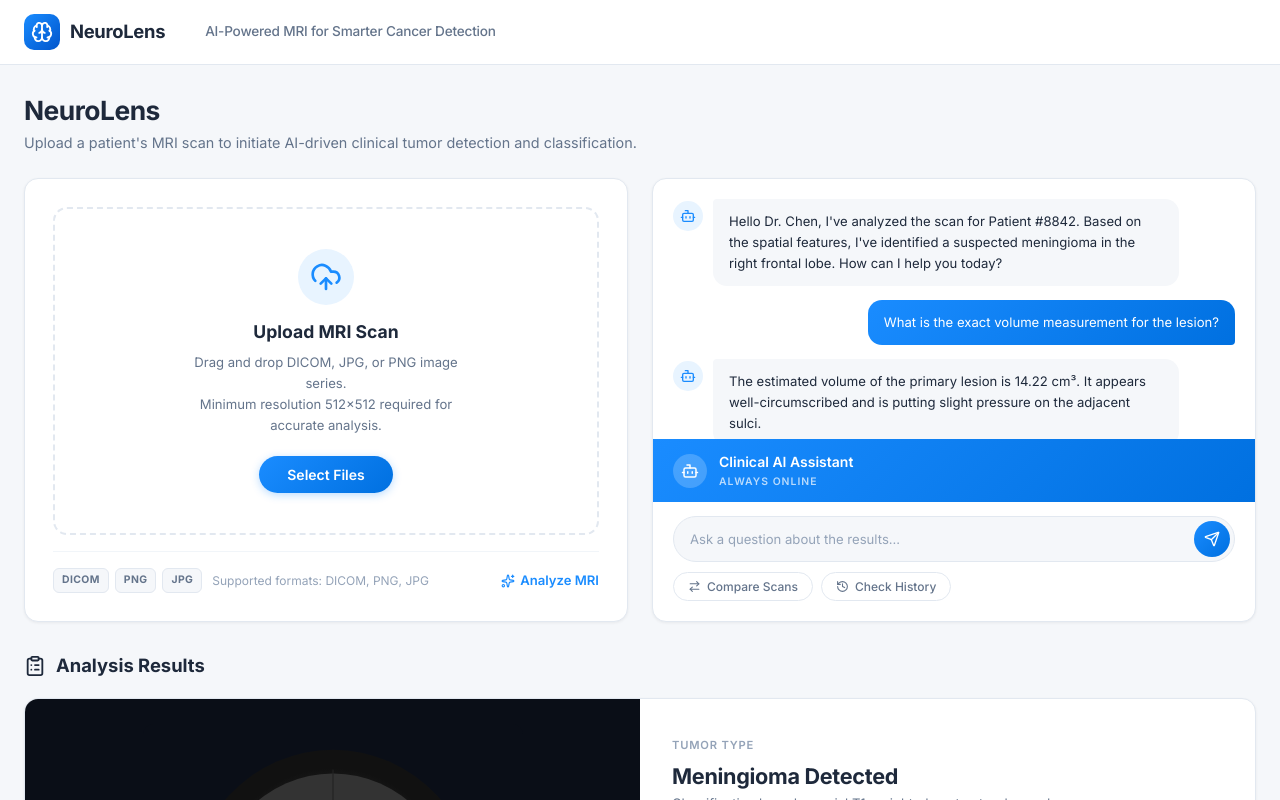
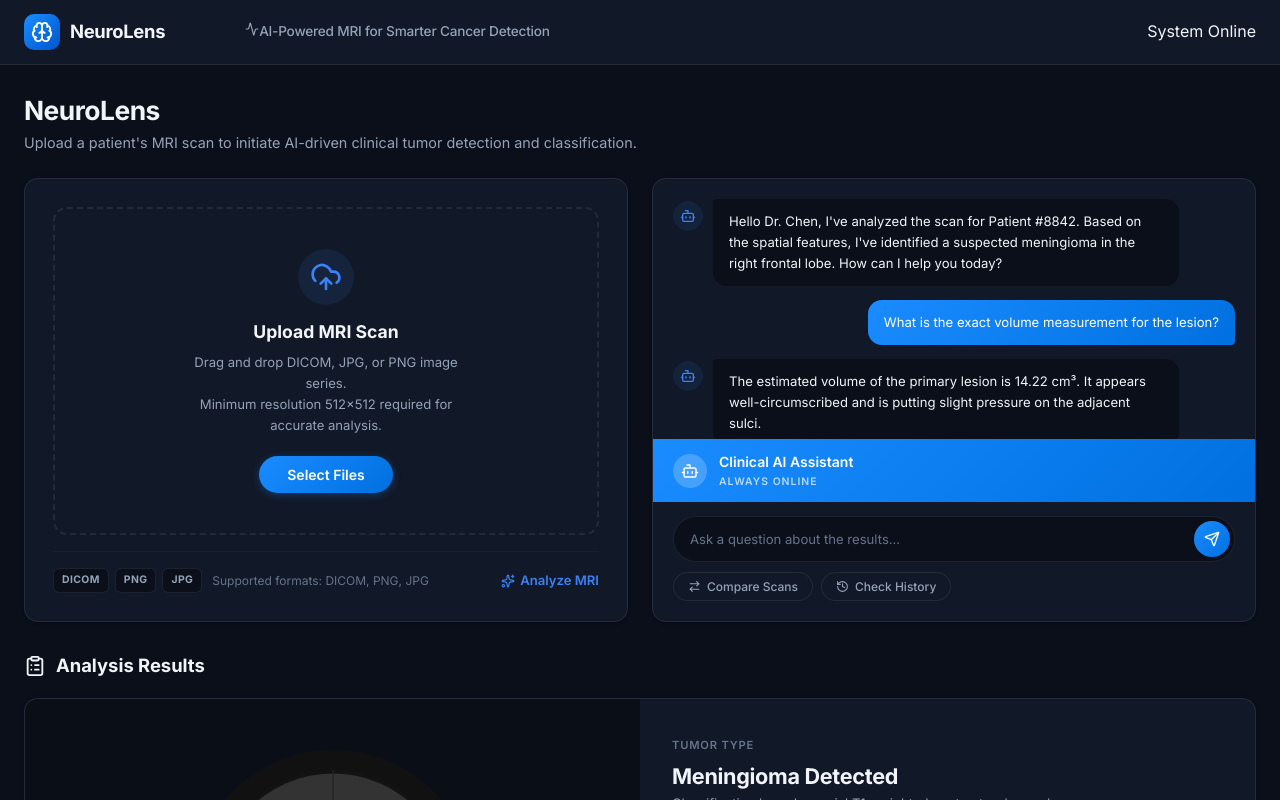
Before and after one commit to specM7/DSGP_Group_33_Brain_Tumor_Predictor, a React (Vite) app in the folder neurolens-dashboard/: page / in a window 1280 px wide. Shown: the top 800 px of the page. Built offline with nearby package versions, Linux system fonts and the light colour scheme.

Commit message:
made a dark mode too

```diff
--- a/neurolens-dashboard/src/components/Navbar.jsx
+++ b/neurolens-dashboard/src/components/Navbar.jsx
@@ -1,4 +1,4 @@
-import { Brain } from 'lucide-react';
+import { Brain, Activity } from 'lucide-react';
 
 export default function Navbar() {
     return (
@@ -11,7 +11,17 @@ export default function Navbar() {
                         </div>
                         <span className="brand-text">NeuroLens</span>
                     </div>
-                    <span className="navbar-caption">AI-Powered MRI for Smarter Cancer Detection</span>
+                    <div className="navbar-divider" />
+                    <span className="navbar-caption">
+                        <Activity size={14} className="caption-icon" />
+                        AI-Powered MRI for Smarter Cancer Detection
+                    </span>
+                </div>
+                <div className="navbar-right">
+                    <div className="navbar-status">
+                        <span className="status-dot" />
+                        <span className="status-label">System Online</span>
+                    </div>
                 </div>
             </div>
         </nav>
--- a/neurolens-dashboard/src/index.css
+++ b/neurolens-dashboard/src/index.css
@@ -1,27 +1,50 @@
-/* ===== CSS Custom Properties ===== */
+/* ===== CSS Custom Properties — Dark Premium Theme ===== */
 :root {
-  --color-primary: #1a8cff;
-  --color-primary-dark: #0070e0;
-  --color-primary-light: #e8f4ff;
+  /* Primary palette */
+  --color-primary: #3b82f6;
+  --color-primary-dark: #2563eb;
+  --color-primary-light: rgba(59, 130, 246, 0.1);
+  --color-primary-glow: rgba(59, 130, 246, 0.25);
+
+  /* Accents */
   --color-accent-green: #22c55e;
   --color-accent-red: #ef4444;
-  --color-bg: #f5f7fa;
-  --color-surface: #ffffff;
-  --color-text: #1e293b;
-  --color-text-secondary: #64748b;
-  --color-text-muted: #94a3b8;
-  --color-border: #e2e8f0;
-  --color-border-light: #f1f5f9;
+  --color-accent-cyan: #06b6d4;
+  --color-accent-purple: #a855f7;
+
+  /* Dark surfaces */
+  --color-bg: #0b0f1a;
+  --color-surface: #111827;
+  --color-surface-raised: #1e293b;
+
+  /* Text */
+  --color-text: #f1f5f9;
+  --color-text-secondary: #94a3b8;
+  --color-text-muted: #64748b;
+
+  /* Borders */
+  --color-border: rgba(255, 255, 255, 0.08);
+  --color-border-light: rgba(255, 255, 255, 0.04);
+  --color-border-glow: rgba(59, 130, 246, 0.2);
+
+  /* Typography */
   --font-family: 'Inter', system-ui, -apple-system, sans-serif;
+
+  /* Radius */
   --radius-sm: 6px;
   --radius-md: 10px;
   --radius-lg: 14px;
   --radius-xl: 20px;
   --radius-full: 9999px;
-  --shadow-sm: 0 1px 3px rgba(0, 0, 0, 0.06);
-  --shadow-md: 0 4px 12px rgba(0, 0, 0, 0.08);
-  --shadow-lg: 0 8px 30px rgba(0, 0, 0, 0.1);
-  --transition: 0.2s ease;
+
+  /* Shadows — glow-style for dark mode */
+  --shadow-sm: 0 1px 3px rgba(0, 0, 0, 0.3), 0 0 8px rgba(59, 130, 246, 0.03);
+  --shadow-md: 0 4px 16px rgba(0, 0, 0, 0.4), 0 0 20px rgba(59, 130, 246, 0.05);
+  --shadow-lg: 0 8px 30px rgba(0, 0, 0, 0.5), 0 0 40px rgba(59, 130, 246, 0.06);
+
+  /* Transitions */
+  --transition: 0.25s cubic-bezier(0.4, 0, 0.2, 1);
+  --transition-slow: 0.4s cubic-bezier(0.4, 0, 0.2, 1);
 }
 
 /* ===== Reset & Base ===== */
@@ -47,7 +70,12 @@ body {
   min-height: 100vh;
 }
 
-h1, h2, h3, h4, h5, h6 {
+h1,
+h2,
+h3,
+h4,
+h5,
+h6 {
   line-height: 1.3;
   font-weight: 700;
 }
@@ -57,6 +85,7 @@ a {
   text-decoration: none;
   transition: color var(--transition);
 }
+
 a:hover {
   color: var(--color-primary-dark);
 }
@@ -79,3 +108,42 @@ input {
   outline: none;
   border: none;
 }
+
+/* ===== Utility Animations ===== */
+@keyframes gradient-shift {
+  0% {
+    background-position: 0% 50%;
+  }
+
+  50% {
+    background-position: 100% 50%;
+  }
+
+  100% {
+    background-position: 0% 50%;
+  }
+}
+
+@keyframes subtle-glow {
+
+  0%,
+  100% {
+    opacity: 0.5;
+  }
+
+  50% {
+    opacity: 1;
+  }
+}
+
+@keyframes float-up {
+  0% {
+    opacity: 0;
+    transform: translateY(12px);
+  }
+
+  100% {
+    opacity: 1;
+    transform: translateY(0);
+  }
+}
```
